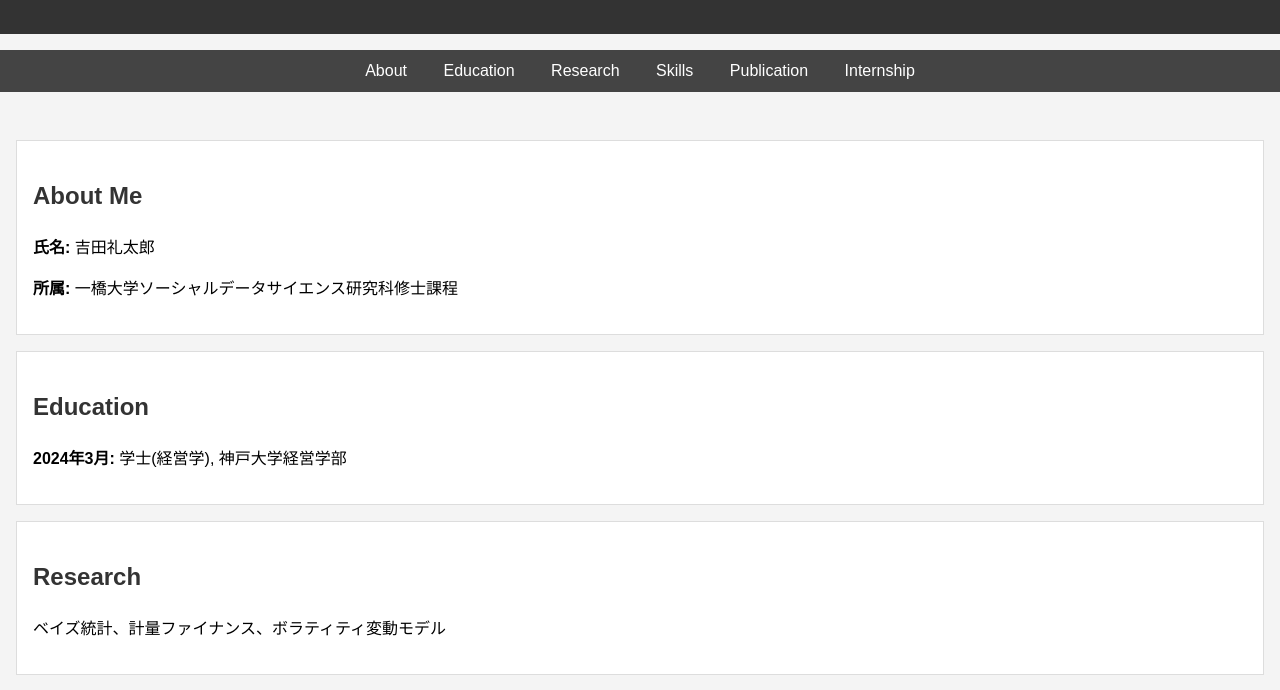
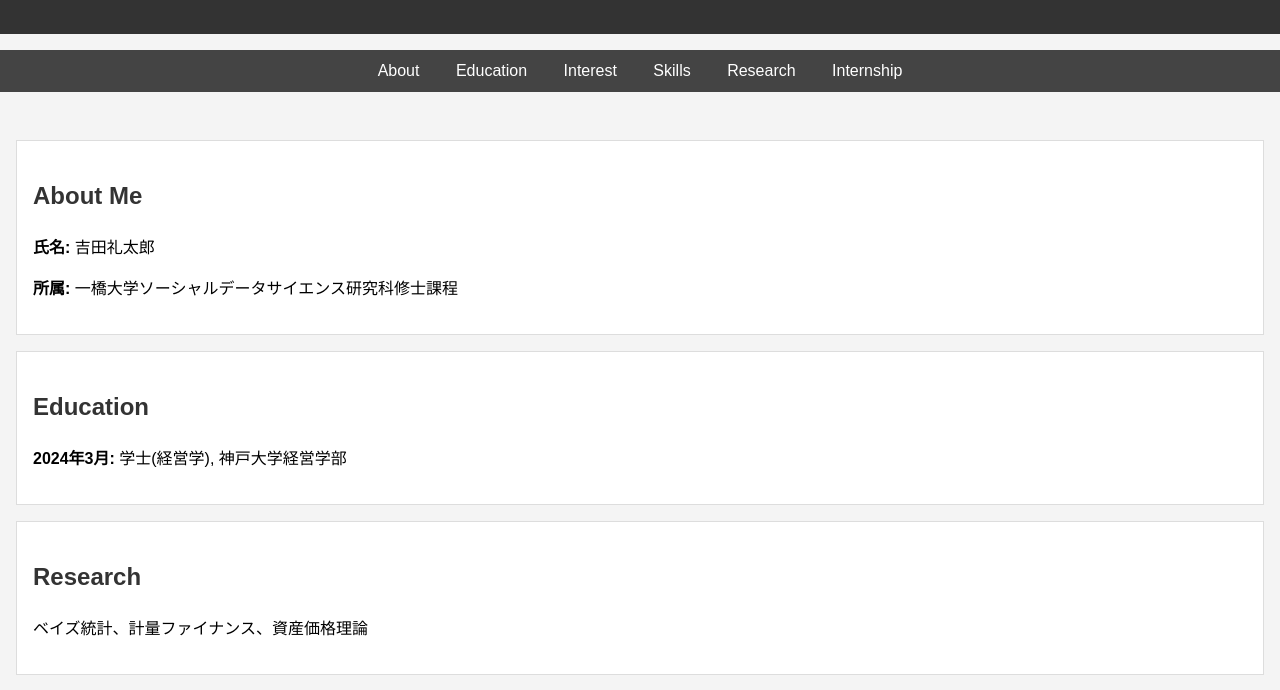
Before and after one commit to rei2o/reitayoshida, a plain HTML site: page index.html in a window 1280 px wide. Shown: the part 92-782 px from the top of the page. Drawn offline with Linux system fonts and the light colour scheme.

Commit message:
Update index.html

```diff
--- a/index.html
+++ b/index.html
@@ -14,9 +14,9 @@
         <ul>
             <li><a href="#about">About</a></li>
             <li><a href="#education">Education</a></li>
-            <li><a href="#research">Research</a></li>
+            <li><a href="#research">Interest</a></li>
             <li><a href="#skills">Skills</a></li>
-            <li><a href="#research">Publication</a></li>
+            <li><a href="#publication">Research</a></li>
             <li><a href="#internship">Internship</a></li>
         </ul>
     </nav>
@@ -32,7 +32,7 @@
         </section>
         <section id="research">
             <h2>Research</h2>
-            <p>ベイズ統計、計量ファイナンス、ボラティティ変動モデル</p>
+            <p>ベイズ統計、計量ファイナンス、資産価格理論</p>
         </section>
         <section id="publication">
             <h2>Reseach</h2>
```
